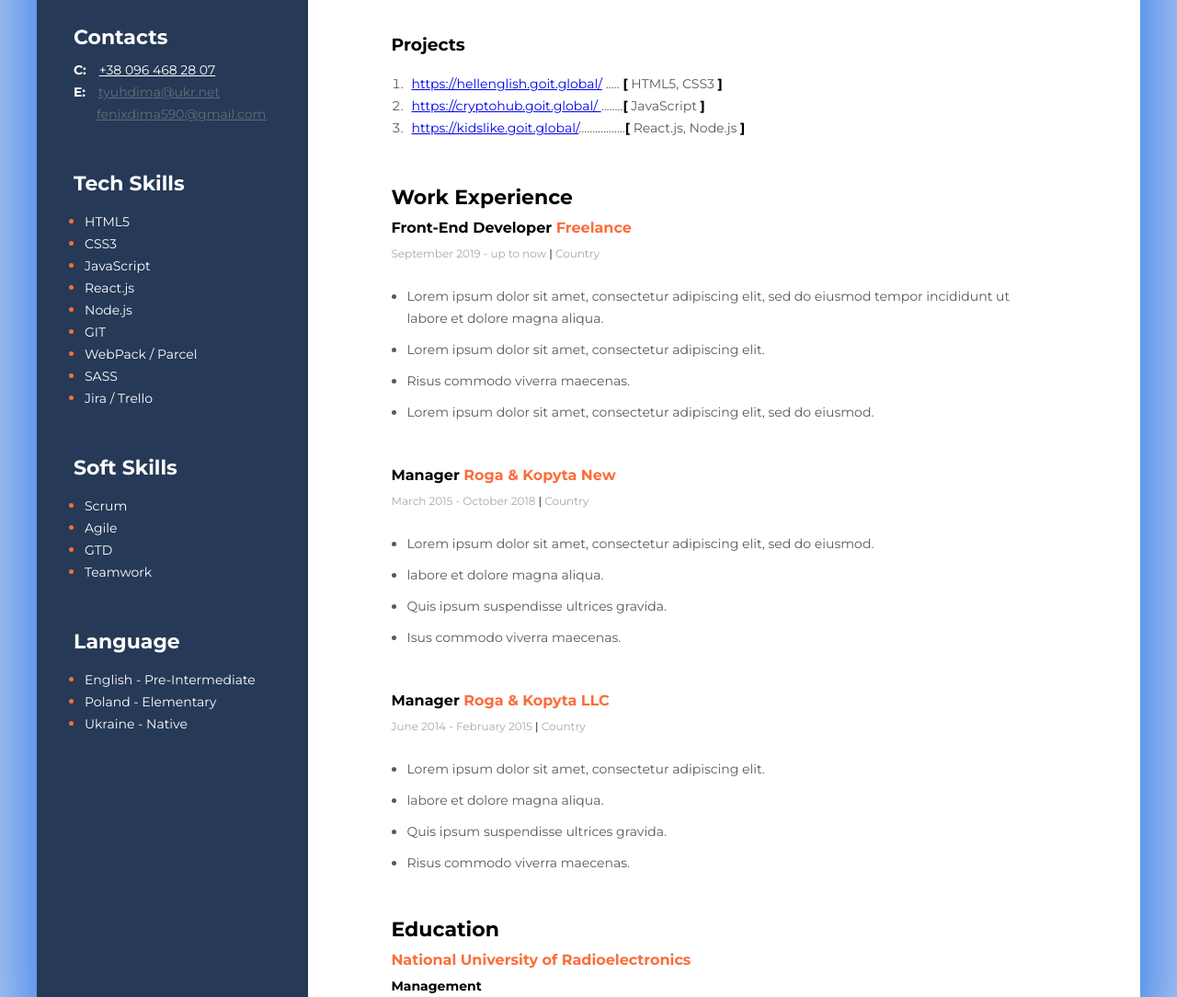
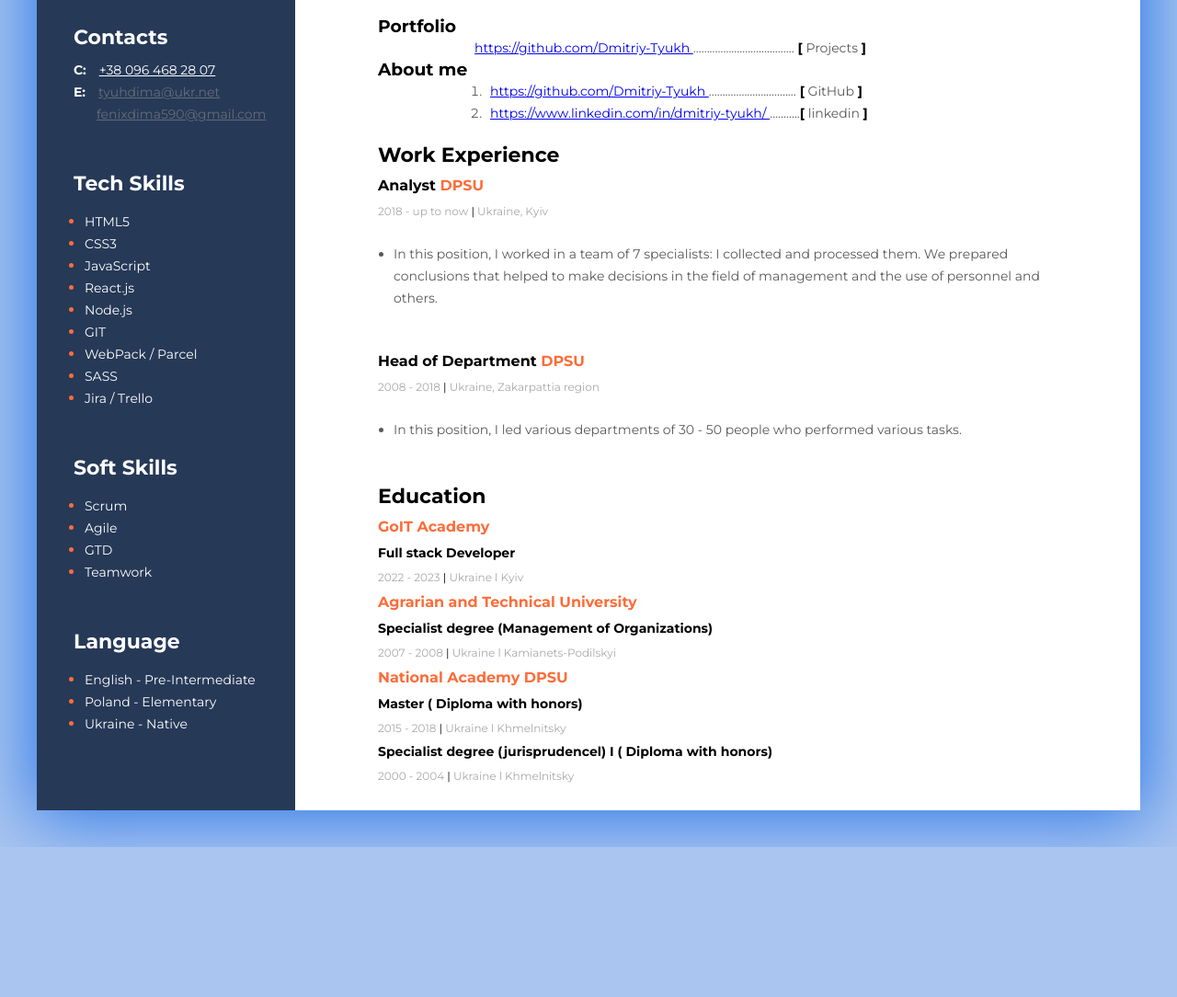
Before and after one commit to Dmitriy-Tyukh/marafon-rezume, a plain HTML site: page index.html in a window 1280 px wide. Shown: the part 343-1427 px from the top of the page at 92% size. After the commit the page ends 1264 px from the top, so only its background shows below. Drawn offline with Linux system fonts and the light colour scheme.

Commit message:
add info

```diff
--- a/css/style.css
+++ b/css/style.css
@@ -3,7 +3,13 @@ body {
     background: #f5f7fa;
     background-color: rgb(170, 198, 240);
 }
-
+h3 {
+    margin: 0;
+}
+ol{
+    margin: 0;
+    padding: 0;
+}
 /* maine container */
 .main-container {
     display: flex;
@@ -29,7 +35,7 @@ padding: 20px 90px ;
 
 /* about me sections */
 .about-me-section{
-    margin-bottom: 40px;
+    margin-bottom: 20px;
 }
 .about-me{
     font-family: "Lato", sans-serif;
@@ -62,7 +68,10 @@ padding: 20px 90px ;
 
 /* my projects sections */
 .my-projects-sections{
-    margin-bottom: 50px;
+    margin-bottom: 10px;
+}
+.my-projects-sections--networks{
+    margin-bottom: 20px;
 }
 .my-projects-list{
     padding-left: 17px;
@@ -76,6 +85,7 @@ padding: 20px 90px ;
     font-weight: normal;
     font-size: 14px;
     line-height: 24px;
+    margin-left: 100px;
     color: #595959;
 }
 .my-projects-text{
--- a/index.html
+++ b/index.html
@@ -28,62 +28,64 @@
             </div>
             <!--my projects sections-->
             <div class="my-projects-sections">
-                <h3 lass="my-content-title">Projects</h3>
+                <h3 lass="my-content-title">Portfolio</h3>
+                <div class="my-projects-item">
+                    <span class="my-projects-text"> <a href="https://github.com/Dmitriy-Tyukh">
+                            https://github.com/Dmitriy-Tyukh </a> </span>.....................................<span
+                        class="my-projects-breket">
+                        [</span> Projects <span class="my-projects-breket">]</span>
+            </div>
+            <div class="my-projects-sections my-projects-sections--networks">
+                <h3 lass="my-content-title">About me</h3>
                 <ol class="my-projects-list">
                     <li class="my-projects-item">
-                        <span class="my-projects-text"> <a href="https://hellenglish.goit.global/">
-                                https://hellenglish.goit.global/</a> </span>.....<span class="my-projects-breket">
-                            [</span> HTML5, CSS3 <span class="my-projects-breket">]</span>
+                        <span class="my-projects-text"> <a href="https://github.com/Dmitriy-Tyukh">
+                            https://github.com/Dmitriy-Tyukh </a> </span>................................<span class="my-projects-breket">
+                            [</span> GitHub <span class="my-projects-breket">]</span>
                     </li>
                     <li class="my-projects-item">
                         <span class="my-projects-text"> <a
-                                href="https://cryptohub.goit.global/ ">https://cryptohub.goit.global/
-                            </a></span>........<span class="my-projects-breket">[</span> JavaScript <span
+                                href="https://www.linkedin.com/in/dmitriy-tyukh/ ">https://www.linkedin.com/in/dmitriy-tyukh/
+                            </a></span>...........<span class="my-projects-breket">[</span> linkedin <span
                             class="my-projects-breket"> ]</span>
                     </li>
-                    <li class="my-projects-item">
-                        <span class="my-projects-text"> <a
-                                href="https://kidslike.goit.global/">https://kidslike.goit.global/</a></span>.................<span
-                            class="my-projects-breket">[</span> React.js, Node.js <span class="my-projects-breket"> ]
-                        </span>
-                    </li>
                 </ol>
+            </div>
+
             </div>
             <!--my Work Experience sections-->
             <div class="my-Work-Experience-section">
                 <h3 class="my-content-title">Work Experience</h3>
                 <!--Company 3-->
                 <div class="my-work-experiense-company-Block">
-                    <h4 class="my-work-experiense-position">Front-End Developer <span
-                            class="my-Work-Experience-company"> Freelance </span></h4>
-                    <p class="my-work-experiense-time">September 2019 - up to now <span
-                            class="my-Work-Experience-divider">|</span> Country</p>
+                    <h4 class="my-work-experiense-position"> Analyst <span
+                            class="my-Work-Experience-company"> DPSU </span></h4>
+                    <p class="my-work-experiense-time"> 2018 - up to now <span
+                            class="my-Work-Experience-divider">|</span> Ukraine, Kyiv</p>
                     <ul class="my-Work-Experience-duties">
-                        <li class="my-Work-Experience-dytu">Lorem ipsum dolor sit amet, consectetur adipiscing elit, sed
-                            do eiusmod tempor incididunt ut labore et dolore magna aliqua. </li>
-                        <li class="my-Work-Experience-dytu">Lorem ipsum dolor sit amet, consectetur adipiscing elit.
+                        <li class="my-Work-Experience-dytu">In this position, I worked in a team of 7 specialists: I collected and processed them. We prepared conclusions that
+                        helped to make decisions in the field of management and the use of personnel and others. </li>
+                        <!-- <li class="my-Work-Experience-dytu">Lorem ipsum dolor sit amet, consectetur adipiscing elit.
                         </li>
                         <li class="my-Work-Experience-dytu">Risus commodo viverra maecenas. </li>
                         <li class="my-Work-Experience-dytu">Lorem ipsum dolor sit amet, consectetur adipiscing elit, sed
-                            do eiusmod. </li>
+                            do eiusmod. </li> -->
                     </ul>
                 </div>
                 <!--Company 2-->
                 <div class="my-work-experiense-company-Block">
-                    <h4 class="my-work-experiense-position">Manager <span class="my-Work-Experience-company">Roga &
-                            Kopyta New</span></h4>
-                    <p class="my-work-experiense-time">March 2015 - October 2018 <span
-                            class="my-Work-Experience-divider">|</span> Country</p>
+                    <h4 class="my-work-experiense-position">Head of Department <span class="my-Work-Experience-company">DPSU</span></h4>
+                    <p class="my-work-experiense-time">2008 - 2018 <span
+                            class="my-Work-Experience-divider">|</span> Ukraine, Zakarpattia region</p>
                     <ul class="my-Work-Experience-duties">
-                        <li class="my-Work-Experience-dytu">Lorem ipsum dolor sit amet, consectetur adipiscing elit, sed
-                            do eiusmod.</li>
-                        <li class="my-Work-Experience-dytu">labore et dolore magna aliqua.</li>
+                        <li class="my-Work-Experience-dytu">In this position, I led various departments of 30 - 50 people who performed various tasks.</li>
+                        <!-- <li class="my-Work-Experience-dytu">labore et dolore magna aliqua.</li>
                         <li class="my-Work-Experience-dytu">Quis ipsum suspendisse ultrices gravida.</li>
-                        <li class="my-Work-Experience-dytu">Isus commodo viverra maecenas.</li>
+                        <li class="my-Work-Experience-dytu">Isus commodo viverra maecenas.</li> -->
                     </ul>
                 </div>
                 <!--Company 1-->
-                <div class="my-work-experiense-company-Block">
+                <!-- <div class="my-work-experiense-company-Block">
                     <h4 class="my-work-experiense-position">Manager <span class="my-Work-Experience-company">Roga &
                             Kopyta LLC</span></h4>
                     <p class="my-work-experiense-time">June 2014 - February 2015 <span
@@ -95,15 +97,26 @@
                         <li class="my-Work-Experience-dytu">Quis ipsum suspendisse ultrices gravida.</li>
                         <li class="my-Work-Experience-dytu">Risus commodo viverra maecenas.</li>
                     </ul>
-                </div>
+                </div> -->
             </div>
             <!--my Education sections-->
             <div class="my-Education-sections">
                 <h3 class="my-content-title">Education</h3>
-                <h4 class="my-education">National University of Radioelectronics</h4>
-                <h5 class="my-education-profession">Management</h5>
-                <p class="my-work-experiense-time">September 2009 - June 2014 <span
-                        class="my-Work-Experience-divider">|</span> Country</p>
+                <h4 class="my-education">GoIT Academy  </h4>
+                <h5 class="my-education-profession">Full stack Developer</h5>
+                <p class="my-work-experiense-time">2022 - 2023 <span class="my-Work-Experience-divider">|</span> Ukraine l Kyiv
+                </p>
+                <h4 class="my-education">Agrarian and Technical University  </h4>
+                <h5 class="my-education-profession">Specialist degree (Management of Organizations)</h5>
+                <p class="my-work-experiense-time">2007 - 2008 <span class="my-Work-Experience-divider">|</span> Ukraine l Kamianets-Podilskyi
+                </p>
+                <h4 class="my-education">National Academy DPSU </h4>
+                <h5 class="my-education-profession">Master ( Diploma with honors)</h5>
+                <p class="my-work-experiense-time">2015 - 2018 <span class="my-Work-Experience-divider">|</span> Ukraine l Khmelnitsky
+                </p>
+                <h5 class="my-education-profession">Specialist degree (jurisprudencel) I ( Diploma with honors)</h5>
+                <p class="my-work-experiense-time">2000 - 2004 <span class="my-Work-Experience-divider">|</span> Ukraine l Khmelnitsky
+                </p>
             </div>
         </div>
         <!--sidebar sections-->
```
